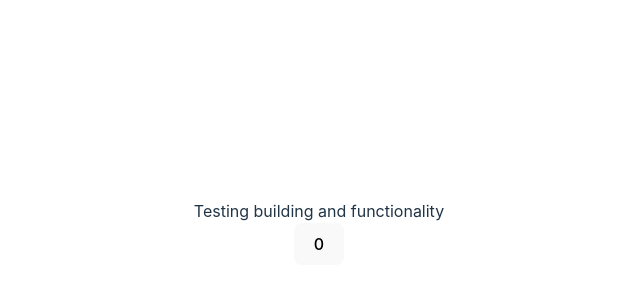
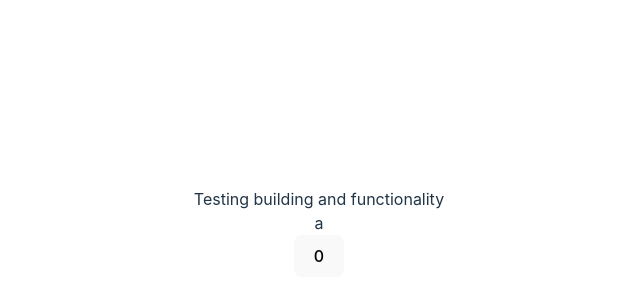
Before and after one commit to georgi4511/georgi4511.github.io, a React (Vite) app: page / in a window 1280 px wide. Shown: the part 168-468 px from the top of the page, without its empty margins (321-961 px from the left). Built offline with nearby package versions, Linux system fonts and the light colour scheme.

Commit message:
fixing github err

```diff
--- a/src/App.tsx
+++ b/src/App.tsx
@@ -5,8 +5,7 @@ function App() {
   const [count, setCount] = useState(0)
 
   const CounterAdd = () => {
-    let curr = count;
-    setCount(curr++)
+    setCount(count + 1)
   }
 
   return (
@@ -14,7 +13,8 @@ function App() {
       <div>
         Testing building and functionality
       </div>
-      <button onClick={CounterAdd}>{count}</button>
+      <div>a</div>   <button onClick={CounterAdd}>{count}</button>
+
     </>
   )
 
```
Also changed, not shown: 1 other file (tests, documents, lock files or other folders).
